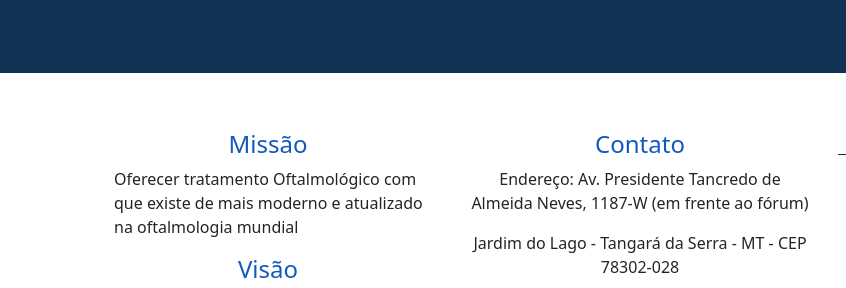
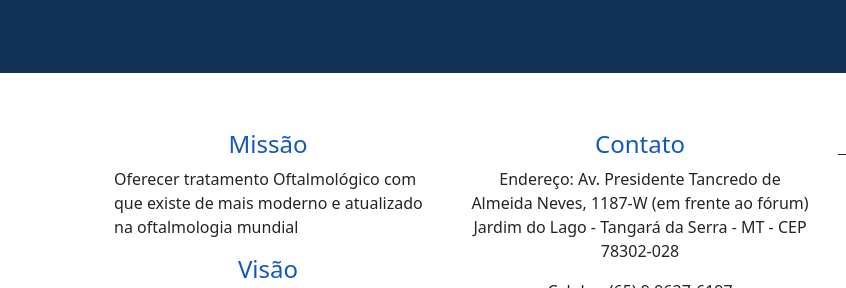
Before and after one commit to kivervinicius/drlucascarazza, a Gatsby site: page / in a window 1280 px wide. Shown: the part 2227-2515 px from the top of the page, 0-846 px from the left. Built offline with nearby package versions, Linux system fonts and the light colour scheme; Gatsby itself is replaced by a stand-in of ours.

Commit message:
Ajustados endereço e telefone

```diff
--- a/src/components/Footer/index.jsx
+++ b/src/components/Footer/index.jsx
@@ -34,8 +34,7 @@ const Footer = () => {
 
             <ul className="list-unstyled mb-0">
               <li className="m-1">
-                <p className="text-center">Endereço: Av. Presidente Tancredo de Almeida Neves, 1187-W (em frente ao fórum)</p>
-                <p className="text-center">Jardim do Lago - Tangará da Serra - MT - CEP  78302-028 </p>
+                <p className="text-center">Endereço: Av. Presidente Tancredo de Almeida Neves, 1187-W (em frente ao fórum) <br/>Jardim do Lago - Tangará da Serra - MT - CEP  78302-028 </p>
               </li>
               <p className="text-center">Celular: (65) 9.9627-6197</p>
               <li className="m-1">
```
